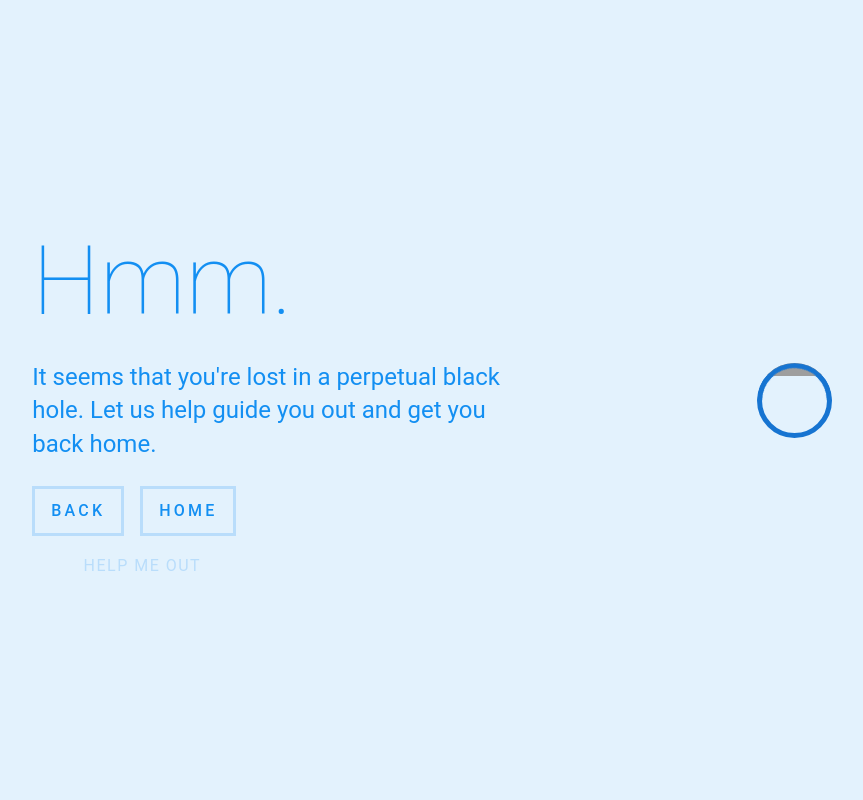
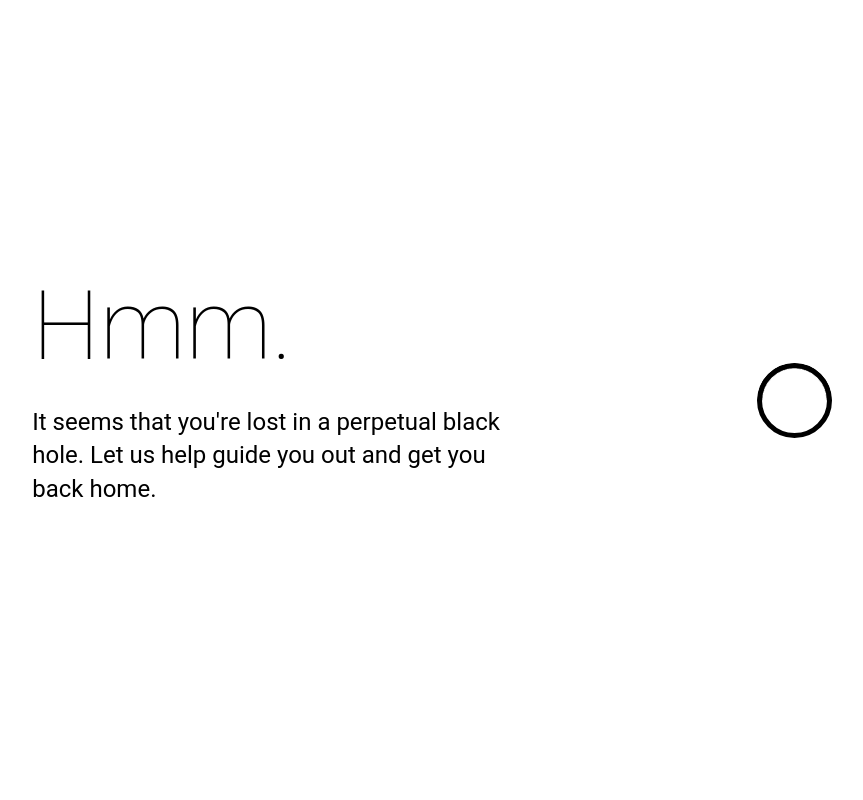
Before and after one commit to BrWillian/Classify_Api, a Flask app: page /error in a window 1280 px wide. Shown: the whole page, without its empty margins (208-1071 px from the left). Run offline with Flask 2, Linux system fonts and the light colour scheme; parts of the project's set-up code (start-up, migrations or seed data) failed here and were passed over; grey boxes are pictures that could not be loaded.

Commit message:
Features

```diff
--- a/static/error.css
+++ b/static/error.css
@@ -5,12 +5,12 @@
 body {
   display: flex;
   align-items: center;
-  background: #E3F2FD;
+  background: #FFFFFF;
   min-width: 275px;
   height: 100vh;
   margin: 0 10vw;
   overflow: hidden;
-  color: #138FF2;
+  color: #000000;
   font-family: Roboto;
 }
 
@@ -32,53 +32,6 @@ p {
   font-size: 1.5em;
   line-height: 1.4;
 }
-
-.buttons {
-  white-space: nowrap;
-  display: inline-block;
-}
-
-span {
-  display: block;
-  text-transform: uppercase;
-  color: #B9DDFB;
-  letter-spacing: 1.5px;
-  text-align: center;
-}
-
-a {
-  display: inline-block;
-  padding: .8em 1em;
-  margin-right: 1em;
-  margin-bottom: 1em;
-  border: 3px solid #B9DDFB;
-  color: #138FF2;
-  font-weight: 500;
-  text-transform: uppercase;
-  text-decoration: none;
-  letter-spacing: .2em;
-  position: relative;
-  overflow: hidden;
-  transition: .3s;
-}
-a:hover {
-  color: #E3F2FD;
-}
-a:hover:before {
-  top: 0;
-}
-a:before {
-  content: '';
-  background: #138FF2;
-  height: 100%;
-  width: 100%;
-  position: absolute;
-  top: -100%;
-  left: 0;
-  transition: .3s;
-  z-index: -1;
-}
-
 .space {
   width: 75px;
   height: calc(50vh + 37.5px);
@@ -92,7 +45,7 @@ a:before {
 }
 
 .blackhole {
-  border: 5px solid #1674D1;
+  border: 5px solid #000000;
   height: 75px;
   width: 75px;
   border-radius: 50%;
@@ -104,7 +57,7 @@ a:before {
   content: '';
   height: calc(100% + 10px);
   width: calc(100% + 10px);
-  border: 5px solid #1674D1;
+  border: 5px solid #000000;
   border-right-color: transparent;
   border-bottom-color: transparent;
   border-radius: 50%;
@@ -119,7 +72,7 @@ a:before {
   height: 150px;
   width: 55px;
   margin-left: 10px;
-  background: url("https://cbwconline.com/IMG/Codepen/Space%20Ship.svg") center/contain no-repeat;
+  background: url("") center/contain no-repeat;
   animation: blackhole 4s infinite linear;
   position: absolute;
   bottom: -150px;
--- a/static/main.css
+++ b/static/main.css
@@ -1,6 +1,6 @@
 body{
-    background: #E3F2FD;
-    color: #138FF2;
+    background: #FFFFFF;
+    color: #000000;
 }
 .content {
     left: 50%;
--- a/templates/error.html
+++ b/templates/error.html
@@ -2,14 +2,13 @@
 <html lang="en">
 <head>
     <meta charset="UTF-8">
-    <title>Error!</title>
+    <title>Error</title>
     <link rel="stylesheet" type="text/css" href="/static/error.css">
 </head>
 <body>
     <div class="wrapper">
         <h1>Hmm.</h1>
         <p>It seems that you're lost in a perpetual black hole. Let us help guide you out and get you back home.</p>
-        <div class="buttons"><a href="/">back</a><a href="/">home</a><br/><span>Help me out</span></div>
     </div>
     <div class="space">
         <div class="blackhole"></div>
```
